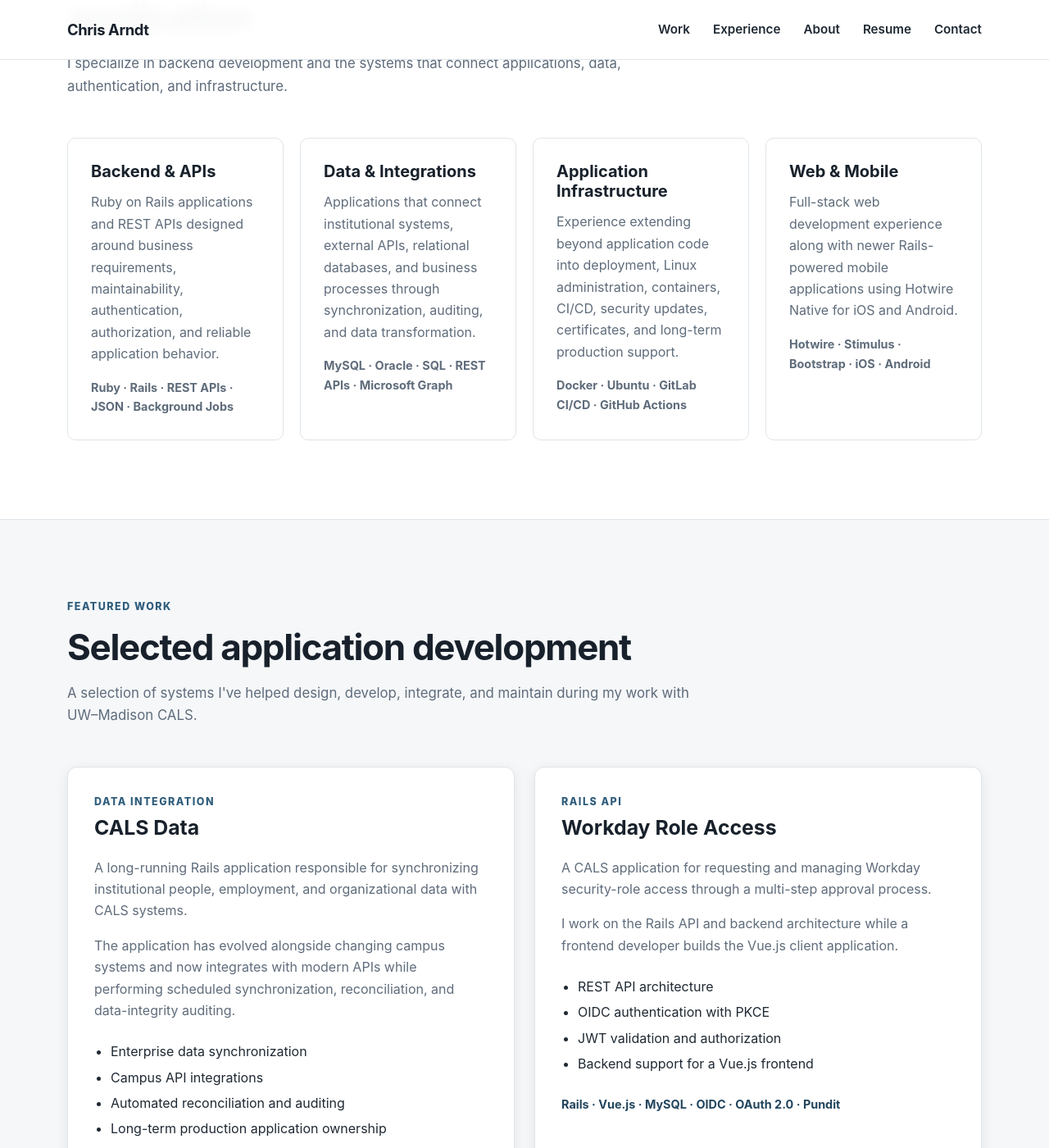
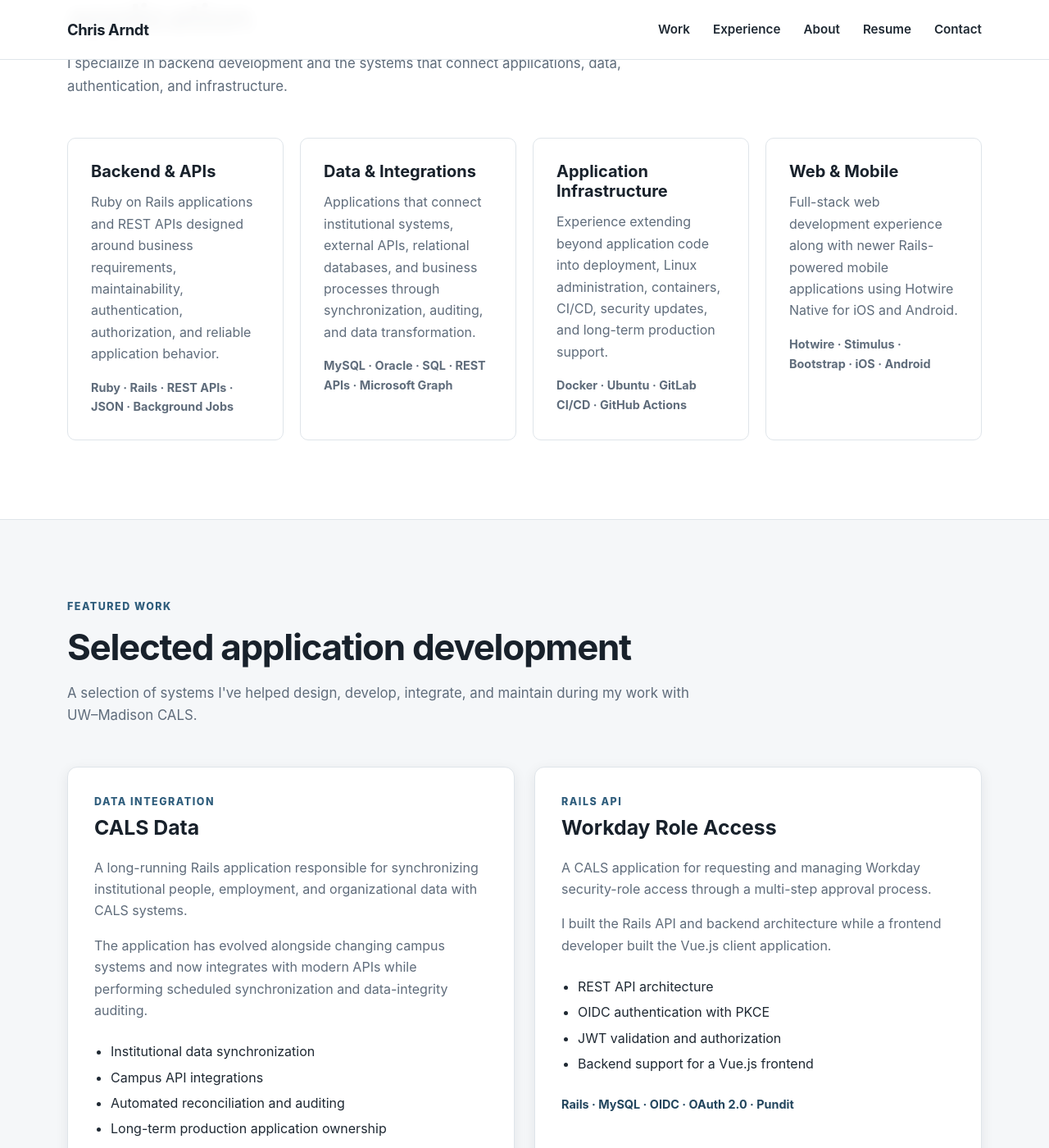
Before and after one commit to Chrisgo-75/chrisgo-75.github.io, a Jekyll site: the page built from index.html, in a window 1280 px wide and 1400 px high, scrolled down 1087 px. Shown: the whole window at 82% size. Built offline with Jekyll 4.4.1, drawn with Linux system fonts in a browser that asks for light colours; some of the changed text lies outside the part shown.

Commit message:
Edit: home page. Slight wording tweaks.

```diff
--- a/index.html
+++ b/index.html
@@ -23,7 +23,7 @@ title: Home
 
     <p class="home-hero-summary">
       My work has evolved from full-stack PHP and Ruby on Rails
-      applications to Rails APIs, enterprise data integrations,
+      applications to Rails APIs, institutional data integrations,
       database-driven systems, and Rails-powered mobile applications.
     </p>
 
@@ -91,7 +91,7 @@ title: Home
         <p>
           Experience extending beyond application code into deployment,
           Linux administration, containers, CI/CD, security updates,
-          certificates, and long-term production support.
+          and long-term production support.
         </p>
 
         <p class="technology-list">
@@ -151,11 +151,11 @@ title: Home
         <p>
           The application has evolved alongside changing campus systems
           and now integrates with modern APIs while performing scheduled
-          synchronization, reconciliation, and data-integrity auditing.
+          synchronization and data-integrity auditing.
         </p>
 
         <ul class="project-highlights">
-          <li>Enterprise data synchronization</li>
+          <li>Institutional data synchronization</li>
           <li>Campus API integrations</li>
           <li>Automated reconciliation and auditing</li>
           <li>Long-term production application ownership</li>
@@ -185,8 +185,8 @@ title: Home
         </p>
 
         <p>
-          I work on the Rails API and backend architecture while a
-          frontend developer builds the Vue.js client application.
+          I built the Rails API and backend architecture while a
+          frontend developer built the Vue.js client application.
         </p>
 
         <ul class="project-highlights">
@@ -197,7 +197,7 @@ title: Home
         </ul>
 
         <p class="technology-list">
-          Rails · Vue.js · MySQL · OIDC · OAuth 2.0 · Pundit
+          Rails · MySQL · OIDC · OAuth 2.0 · Pundit
         </p>
 
         <a href="{{ '/work/workday-role-access/' | relative_url }}"
```
Also changed, not shown: other parts of index.html (+1 -1 lines).
